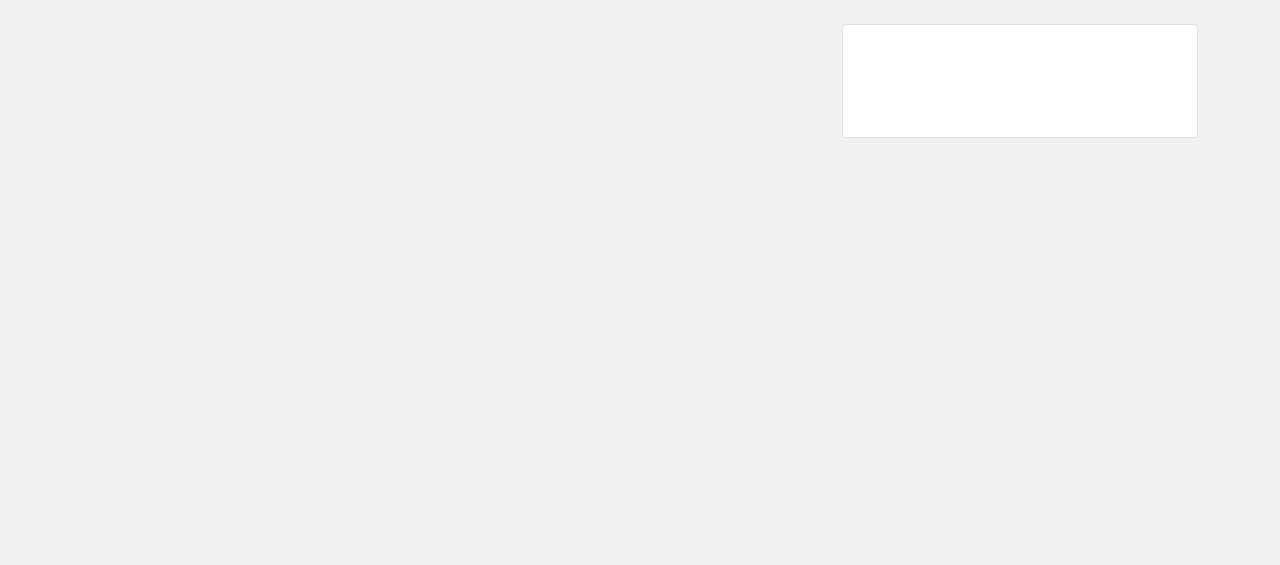
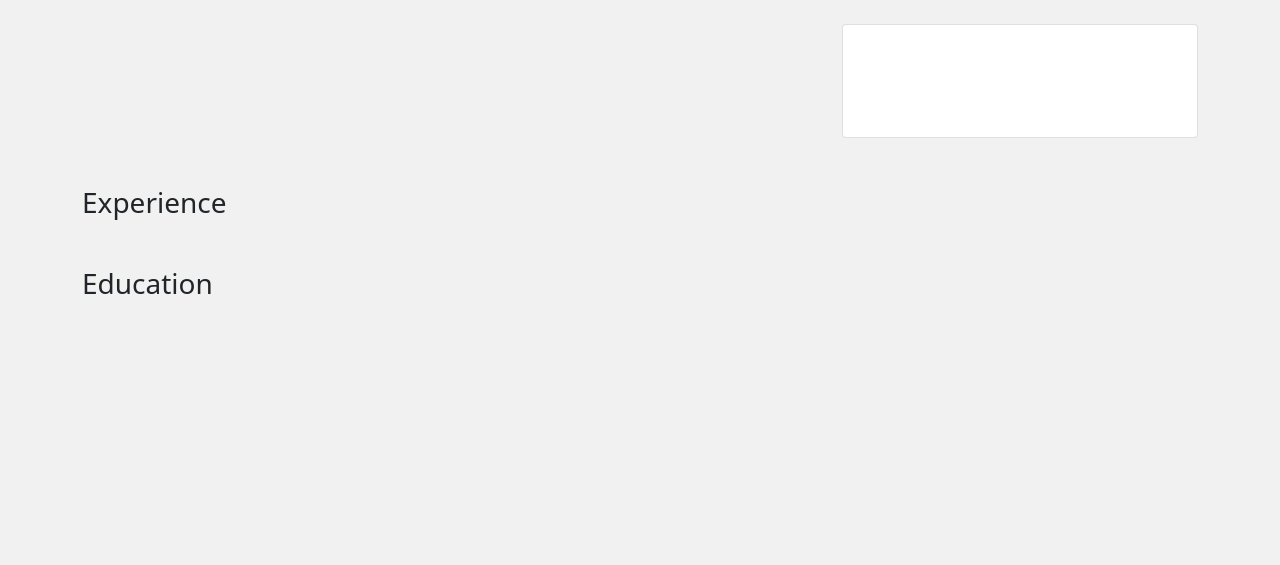
Before and after one commit to Joh-wasei/My_portfolio, a Django app: page /about/ in a window 1280 px wide. Shown: the part 140-705 px from the top of the page. Run offline with Django 4.2, Linux system fonts and the light colour scheme; data that the repository does not hold is empty.

Commit message:
テンプレートに職歴と学歴を追加

```diff
--- a/app/templates/app/about.html
+++ b/app/templates/app/about.html
@@ -28,4 +28,29 @@
     </div>
 </div>
 
+<h3 class="mb-4">Experience</h3>
+<div class="mb-5">
+    {% for experience in experience_data %}
+        <div class="d-flex justify-content-between">
+            <h5>{{ experience.occupation }} <span class="small text-secondary"> - {{ experience.company }}</span> </h5>
+            <p class="mb-1">{{ experience.period }}</p>
+        </div>
+        <p class="mb-1">{{ experience.description|linebreaksbr }}</p>
+        <p>{{ experience.place }}</p>
+        <hr>
+    {% endfor %}
+</div>
+
+<h3 class="mb-4">Education</h3>
+<div class="mb-5">
+    {% for education in education_data %}
+        <div class="d-flex justify-content-between">
+            <h5>{{ education.course }} <span class="small text-secondary"> - {{ education.school }}</span> </h5>
+            <p class="mb-1">{{ education.period }}</p>
+        </div>
+        <p>{{ education.place }}</p>
+        <hr>
+    {% endfor %}
+</div>
+
 {% endblock %}
```
